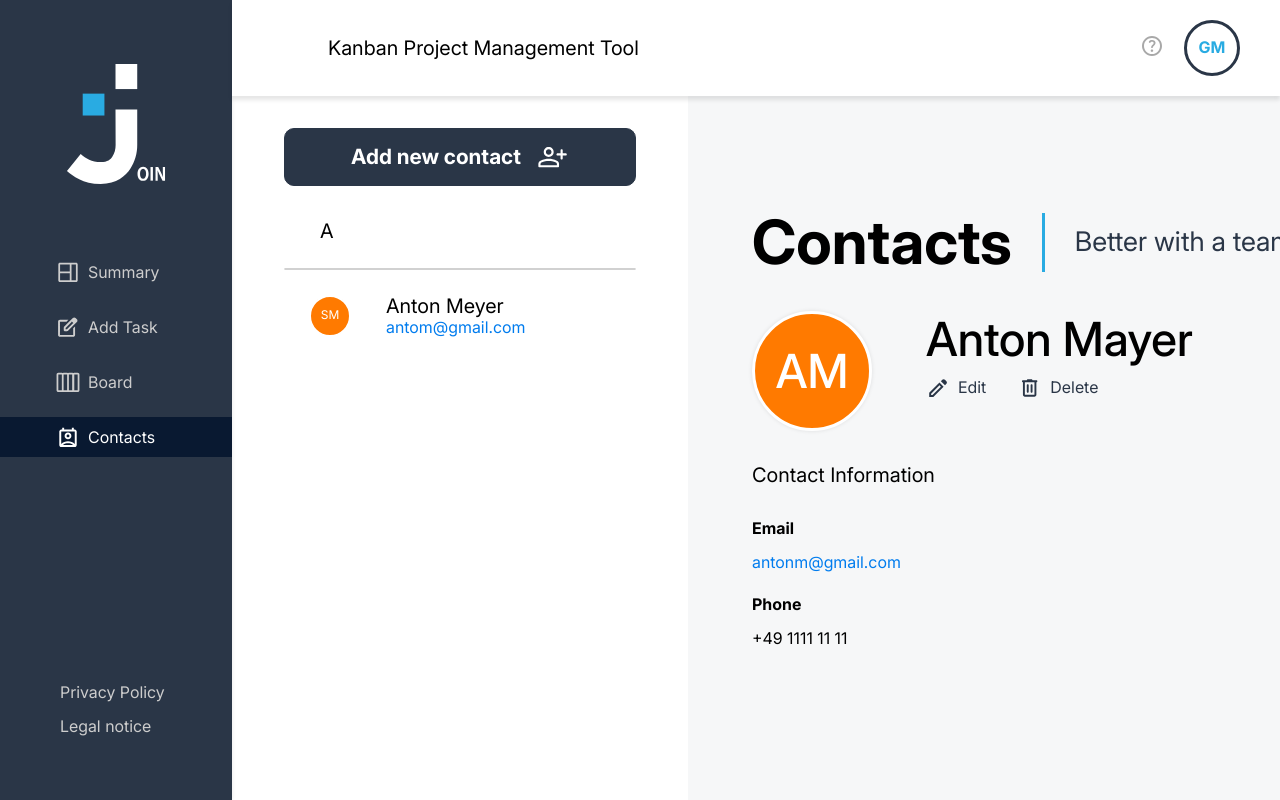
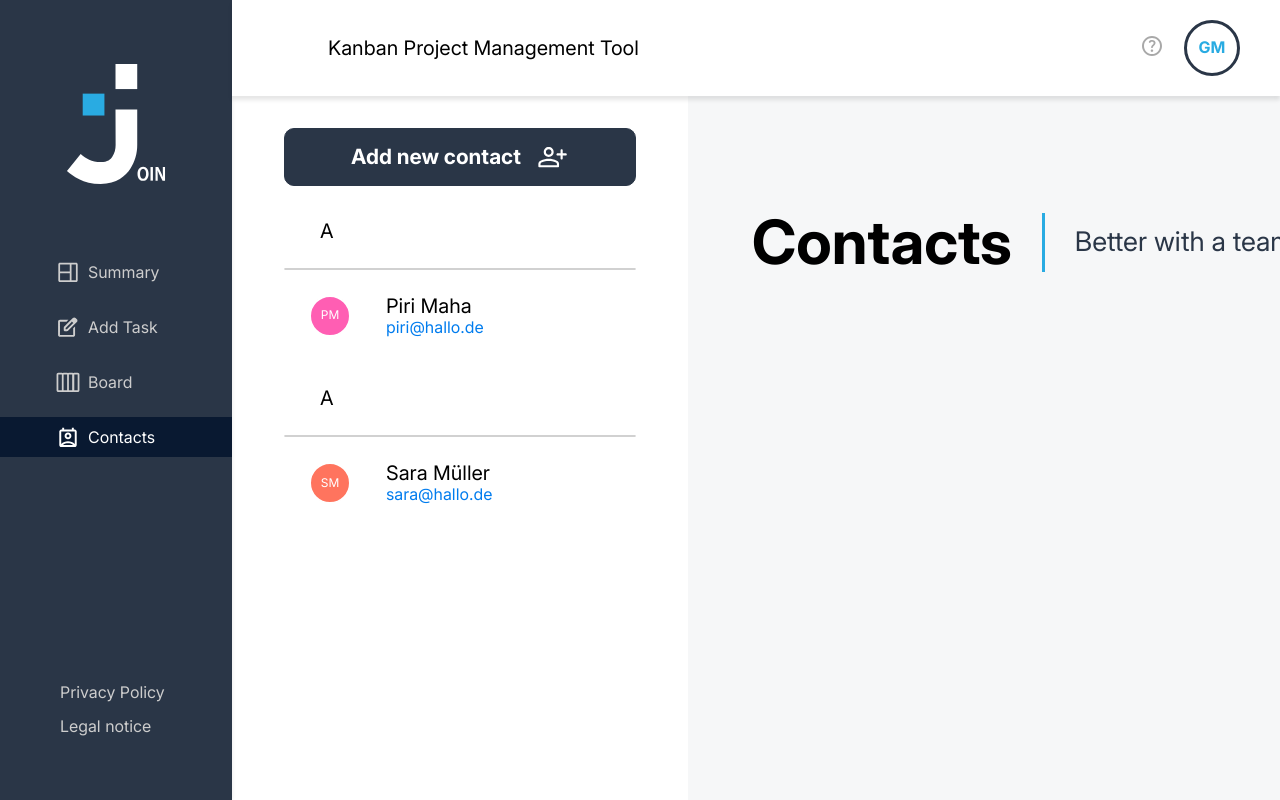
Before and after one commit to mahapiri/join-frontend, an Angular app: page /contacts in a window 1280 px wide. Built offline with nearby package versions, Linux system fonts and the light colour scheme.

Commit message:
edited contact section

```diff
--- a/src/app/contacts/contact-list/contact-list.component.html
+++ b/src/app/contacts/contact-list/contact-list.component.html
@@ -5,19 +5,17 @@
                 <p class="p-bold">Add new contact</p>
                 <img src="../../../assets/img/person-add/default.svg" alt="Contact">
             </div>
-            <div class="contact-list">
+            <div class="contact-list" *ngFor="let user of users; let i = index;">
                 <div class="alphabet">
                     <p>A</p>
                 </div>
                 <div class="divider"></div>
-                <div class="contact-container">
-                    <!-- <div class="contact-content"> -->
-                        <div class="contact-icon">SM</div>
-                        <div>
-                            <p>Anton Meyer</p>
-                            <a>antom&#64;gmail.com</a>
-                        </div>
-                    <!-- </div> -->
+                <div [attr.id]="'userID' + i" class="contact-container" (click)="userService.selectUser(i)">
+                    <div class="contact-icon" [ngStyle]="{'background-color': 'var(' + user.color + ')'}">{{ user.initial }}</div>
+                    <div>
+                        <p>{{ user.name }}</p>
+                        <a>{{ user.email }}</a>
+                    </div>
                 </div>
             </div>
         </div>
--- a/src/app/contacts/contact-list/contact-list.component.scss
+++ b/src/app/contacts/contact-list/contact-list.component.scss
@@ -1,4 +1,18 @@
 @import "../../../styles.scss";
+
+.select-user {
+    background-color: var(--primary)!important;
+    border-color: var(--primary)!important;
+
+    p {
+        color: var(--white);
+    }
+
+    &:hover {
+        background-color: var(--third) !important;
+        border-color: var(--third) !important;
+    }
+}
 
 .contact-list-container {
     width: 456px;
--- a/src/app/contacts/contact-list/contact-list.component.ts
+++ b/src/app/contacts/contact-list/contact-list.component.ts
@@ -1,12 +1,31 @@
-import { Component } from '@angular/core';
+import { CommonModule } from '@angular/common';
+import { Component, OnDestroy } from '@angular/core';
+import { User } from '../../models/user.model';
+import { UserService } from '../../services/user.service';
+import { Subscription } from 'rxjs';
 
 @Component({
   selector: 'app-contact-list',
   standalone: true,
-  imports: [],
+  imports: [CommonModule],
   templateUrl: './contact-list.component.html',
   styleUrl: './contact-list.component.scss'
 })
-export class ContactListComponent {
+export class ContactListComponent implements OnDestroy {
+  userServiceSubscription: Subscription = new Subscription();
+  users: User[] = [];
+
+  constructor(public userService: UserService) {
+    this.userServiceSubscription = this.userService.users$.subscribe((user) => {
+      user.forEach((u) => {
+        this.users.push(u);
+      })
+    })
+  }
+
+  ngOnDestroy(): void {
+      this.userServiceSubscription.unsubscribe();
+  }
+
 
 }
--- a/src/app/contacts/contact-overview/contact-overview.component.html
+++ b/src/app/contacts/contact-overview/contact-overview.component.html
@@ -4,13 +4,13 @@
         <div class="divider"></div>
         <h5>Better with a team</h5>
     </header>
-    <div class="contact-container">
+    <div class="contact-container" *ngIf="userService.selectedUser != undefined">
         <div class="contact-title">
-            <div class="contact-icon">AM</div>
+            <div class="contact-icon" [ngStyle]="{'background-color': 'var(' + users[userService.selectedUser].color + ')'}">{{ users[userService.selectedUser].initial}}</div>
             <div class="contact-title-content">
-                <h4>Anton Mayer</h4>
+                <h4>{{ users[userService.selectedUser].name}}</h4>
                 <div class="edit-delete-section">
-                    <div class="edit-delete-content">
+                    <div class="edit-delete-content" (click)="editContact(userService.selectedUser)">
                         <svg width="33" height="33" viewBox="0 0 33 33" fill="none" xmlns="http://www.w3.org/2000/svg">
                             <mask id="mask0_75592_8413" style="mask-type:alpha" maskUnits="userSpaceOnUse" x="0" y="0"
                                 width="33" height="33">
@@ -24,7 +24,7 @@
                         </svg>
                         <a>Edit</a>
                     </div>
-                    <div class="edit-delete-content">
+                    <div class="edit-delete-content" (click)="deleteContact(userService.selectedUser)">
                         <svg width="25" height="24" viewBox="0 0 25 24" fill="none" xmlns="http://www.w3.org/2000/svg">
                             <mask id="mask0_75601_14777" style="mask-type:alpha" maskUnits="userSpaceOnUse" x="0" y="0"
                                 width="25" height="24">
@@ -45,11 +45,11 @@
         <div class="contact-infos">
             <div class="email-phone-section">
                 <a class="a-bold">Email</a>
-                <a class="email-text" href="mailto:andonm@gmail.com">antonm&#64;gmail.com</a>
+                <a class="email-text" href="mailto:{{ users[userService.selectedUser].email}}">{{ users[userService.selectedUser].email}}</a>
             </div>
             <div class="email-phone-section">
                 <a class="a-bold">Phone</a>
-                <a>+49 1111 11 11</a>
+                <a>{{ users[userService.selectedUser].phone}}</a>
             </div>
         </div>
     </div>
--- a/src/app/contacts/contact-overview/contact-overview.component.scss
+++ b/src/app/contacts/contact-overview/contact-overview.component.scss
@@ -27,6 +27,9 @@ header {
     display: flex;
     flex-direction: column;
     gap: 32px;
+    @include transition-100;
+    animation-name: slideIn;
+    animation-duration: 400ms;
 }
 
 .contact-title {
--- a/src/app/contacts/contact-overview/contact-overview.component.ts
+++ b/src/app/contacts/contact-overview/contact-overview.component.ts
@@ -1,12 +1,42 @@
 import { Component } from '@angular/core';
+import { Subscription } from 'rxjs';
+import { User } from '../../models/user.model';
+import { UserService } from '../../services/user.service';
+import { CommonModule } from '@angular/common';
 
 @Component({
   selector: 'app-contact-overview',
   standalone: true,
-  imports: [],
+  imports: [CommonModule],
   templateUrl: './contact-overview.component.html',
   styleUrl: './contact-overview.component.scss'
 })
 export class ContactOverviewComponent {
+  userServiceSubscription: Subscription = new Subscription();
+  users: User[] = [];
 
+
+  constructor(public userService: UserService) {
+    this.userServiceSubscription = this.userService.users$.subscribe((user) => {
+      user.forEach((u) => {
+        this.users.push(u);
+      })
+    })
+
+    if(this.users.length > -1) {
+
+    }
+  }
+
+  ngOnDestroy(): void {
+    this.userServiceSubscription.unsubscribe();
+  }
+
+  editContact(i: number) {
+    console.log(i);
+  }
+
+  deleteContact(i: number) {
+    console.log(i);
+  }
 }
--- a/src/app/contacts/contacts.component.ts
+++ b/src/app/contacts/contacts.component.ts
@@ -1,7 +1,8 @@
-import { Component } from '@angular/core';
+import { Component, OnDestroy } from '@angular/core';
 import { Title } from '@angular/platform-browser';
 import { ContactListComponent } from './contact-list/contact-list.component';
 import { ContactOverviewComponent } from './contact-overview/contact-overview.component';
+import { UserService } from '../services/user.service';
 
 @Component({
   selector: 'app-contacts',
@@ -10,8 +11,12 @@ import { ContactOverviewComponent } from './contact-overview/contact-overview.co
   templateUrl: './contacts.component.html',
   styleUrl: './contacts.component.scss'
 })
-export class ContactsComponent {
-  constructor(private titleService: Title) {
+export class ContactsComponent implements OnDestroy {
+  constructor(private titleService: Title, private userService: UserService) {
     this.titleService.setTitle("Join - Contacts");
   }
+
+  ngOnDestroy(): void {
+      this.userService.selectedUser = undefined;
+  }
 }
--- a/src/app/services/user.service.ts
+++ b/src/app/services/user.service.ts
@@ -8,6 +8,9 @@ import { BehaviorSubject } from 'rxjs';
 export class UserService {
   private _users = new BehaviorSubject<User[]>([]);
   users$ = this._users.asObservable();
+
+  isSelected: boolean = false;
+  selectedUser: number | undefined = undefined;
 
   constructor() {
     const exampleUser1 = new User(
@@ -30,4 +33,15 @@ export class UserService {
     );
     this._users.next([exampleUser1, exampleUser2]);
   }
+
+  selectUser(i: number): void {
+    const div = document.getElementById(`userID${i}`);
+    const query = document.querySelector('.select-user');
+    query?.classList.remove('select-user');
+    if (div) {
+      div.classList.add('select-user');
+      this.selectedUser = i;
+      // this._users.value[i];
+    }
+  }
 }
```
